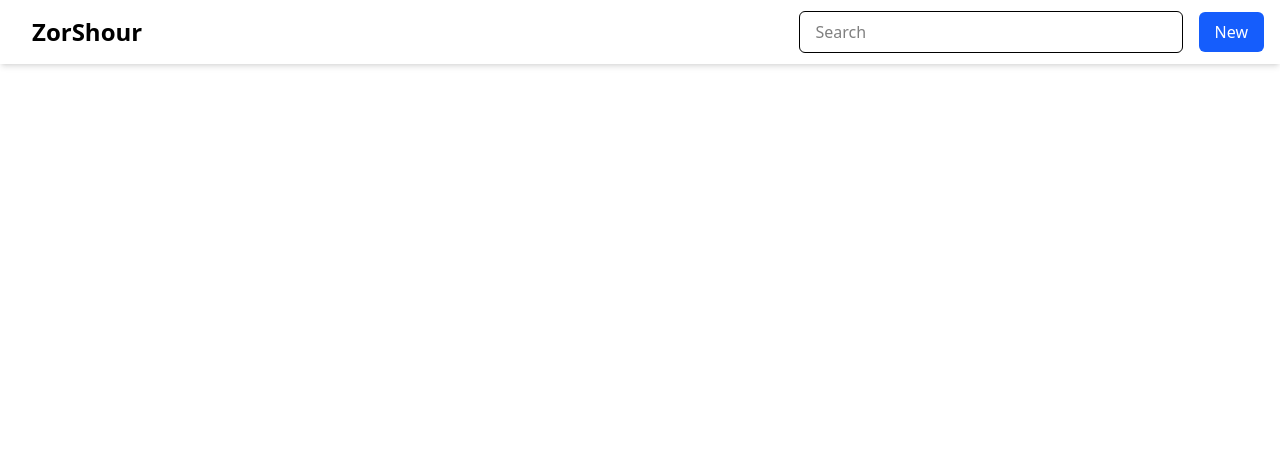
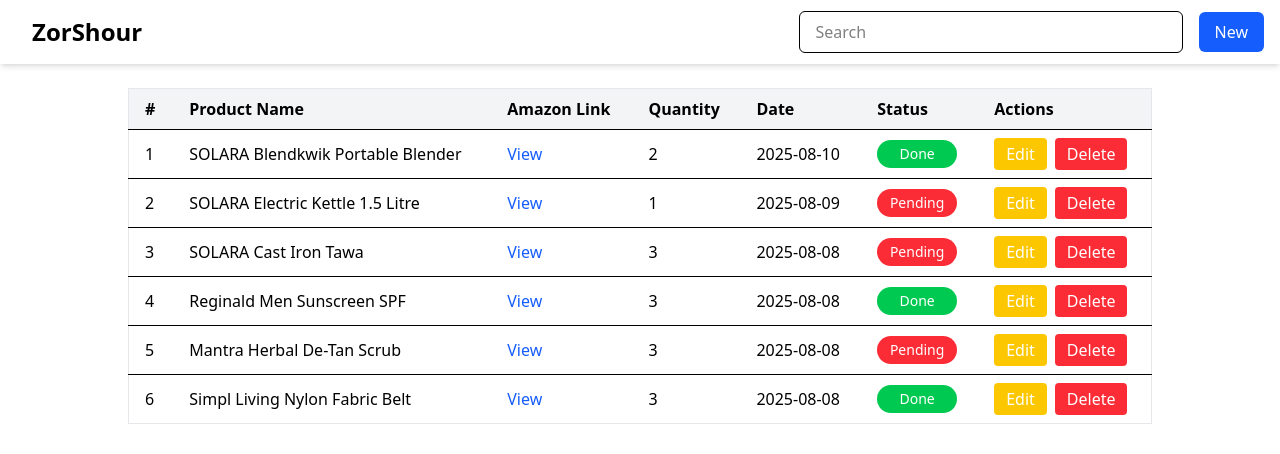
Before and after one commit to Anirudh2244/CRUD, a React (Vite) app: page / in a window 1280 px wide. Shown: the top 454 px of the page. Built offline with nearby package versions, Linux system fonts and the light colour scheme.

Commit message:
table Ui

```diff
--- a/src/App.jsx
+++ b/src/App.jsx
@@ -1,6 +1,7 @@
 import { useState, useEffect } from "react";
 import "./App.css";
 import Navbar from "./Navbar";
+import Table from "./Table";
 
 function App() {
   useEffect(() => {
@@ -117,8 +118,9 @@
 
   return (
     <>
-      <div className="flex">
+      <div className="flex flex-col items-center justify-center w-full">
         <Navbar />
+        <Table />
       </div>
     </>
   );
--- /dev/null
+++ b/src/Table.jsx
@@ -0,0 +1,137 @@
+import React, { useState } from "react";
+
+const ProductTable = () => {
+  const [products, setProducts] = useState([
+    {
+      id: 1,
+      name: "SOLARA Blendkwik Portable Blender",
+      amazonLink:
+        "https://www.amazon.in/dp/B0D1MZ7Z5W?ref=ppx_yo2ov_dt_b_fed_asin_title&th=1",
+      quantity: 2,
+      date: "2025-08-10",
+      status: "Done",
+    },
+    {
+      id: 2,
+      name: "SOLARA Electric Kettle 1.5 Litre",
+      amazonLink:
+        "https://www.amazon.in/dp/B0CT5WN7Q7?ref=ppx_yo2ov_dt_b_fed_asin_title&th=1",
+      quantity: 1,
+      date: "2025-08-09",
+      status: "Pending",
+    },
+    {
+      id: 3,
+      name: "SOLARA Cast Iron Tawa",
+      amazonLink:
+        "https://www.amazon.in/dp/B0CLPB7CTY?ref=ppx_yo2ov_dt_b_fed_asin_title&th=1",
+      quantity: 3,
+      date: "2025-08-08",
+      status: "Pending",
+    },
+    {
+      id: 3,
+      name: "Reginald Men Sunscreen SPF",
+      amazonLink:
+        "https://www.amazon.in/dp/B0DT49ZWR5?ref=ppx_yo2ov_dt_b_fed_asin_title",
+      quantity: 3,
+      date: "2025-08-08",
+      status: "Done",
+    },
+    {
+      id: 3,
+      name: "Mantra Herbal De-Tan Scrub",
+      amazonLink:
+        "https://www.amazon.in/dp/B0B77C24NH?ref=ppx_yo2ov_dt_b_fed_asin_title&th=1",
+      quantity: 3,
+      date: "2025-08-08",
+      status: "Pending",
+    },
+    {
+      id: 3,
+      name: "Simpl Living Nylon Fabric Belt",
+      amazonLink:
+        "https://www.amazon.in/dp/B0DXFJ9JMQ?ref=ppx_yo2ov_dt_b_fed_asin_title&th=1&psc=1",
+      quantity: 3,
+      date: "2025-08-08",
+      status: "Done",
+    },
+  ]);
+
+  const statusBtn = (id) => {
+    console.log("Status:", id);
+  };
+
+  const handleEdit = (id) => {
+    console.log("Edit product:", id);
+  };
+
+  const handleDelete = (id) => {
+    console.log("Delete product:", id);
+  };
+
+  return (
+    <div className="w-4/5 mt-6">
+      <div className="overflow-x-auto">
+        <table className="min-w-full border border-gray-200 rounded-lg">
+          <thead className="bg-gray-100">
+            <tr>
+              <th className="px-4 py-2 text-left">#</th>
+              <th className="px-4 py-2 text-left">Product Name</th>
+              <th className="px-4 py-2 text-left">Amazon Link</th>
+              <th className="px-4 py-2 text-left">Quantity</th>
+              <th className="px-4 py-2 text-left">Date</th>
+              <th className="px-4 py-2 text-left">Status</th>
+              <th className="px-4 py-2 text-left">Actions</th>
+            </tr>
+          </thead>
+          <tbody>
+            {products.map((p, index) => (
+              <tr key={p.id} className="border-t">
+                <td className="px-4 py-2">{index + 1}</td>
+                <td className="px-4 py-2">{p.name}</td>
+                <td className="px-4 py-2">
+                  <a
+                    href={p.amazonLink}
+                    target="_blank"
+                    className="text-blue-600 hover:underline"
+                  >
+                    View
+                  </a>
+                </td>
+                <td className="px-4 py-2">{p.quantity}</td>
+                <td className="px-4 py-2">{p.date}</td>
+                <td className="px-4 py-2">
+                  <button
+                    onClick={() => statusBtn(p.id)}
+                    className={`min-w-[80px] px-3 py-1 rounded-full text-white text-sm text-center ${
+                      p.status === "Done" ? "bg-green-500" : "bg-red-500"
+                    }`}
+                  >
+                    {p.status}
+                  </button>
+                </td>
+                <td className="px-4 py-2 flex gap-2">
+                  <button
+                    onClick={() => handleEdit(p.id)}
+                    className="px-3 py-1 bg-yellow-400 text-white rounded hover:bg-yellow-500"
+                  >
+                    Edit
+                  </button>
+                  <button
+                    onClick={() => handleDelete(p.id)}
+                    className="px-3 py-1 bg-red-500 text-white rounded hover:bg-red-600"
+                  >
+                    Delete
+                  </button>
+                </td>
+              </tr>
+            ))}
+          </tbody>
+        </table>
+      </div>
+    </div>
+  );
+};
+
+export default ProductTable;
--- a/src/main.jsx
+++ b/src/main.jsx
@@ -4,7 +4,7 @@
 import App from './App.jsx'
 
 createRoot(document.getElementById('root')).render(
-  // <StrictMode>
+   <StrictMode>
     <App />
-  // </StrictMode>
+  </StrictMode>
 )
```
